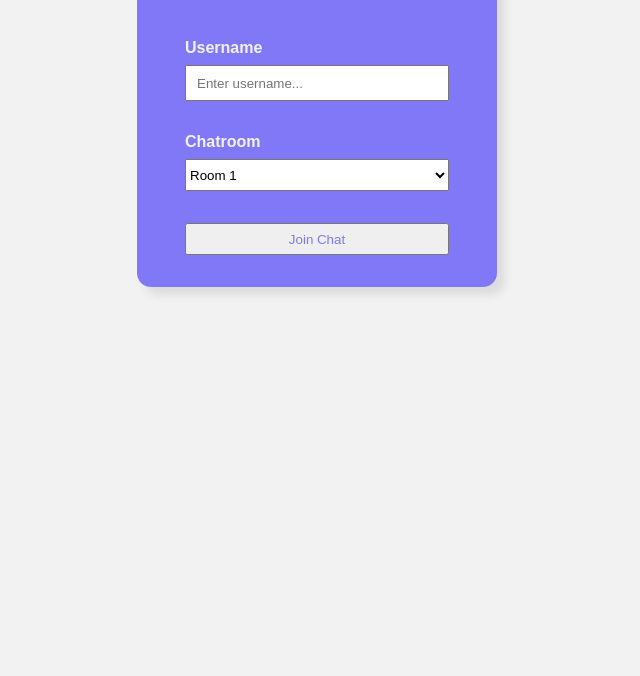
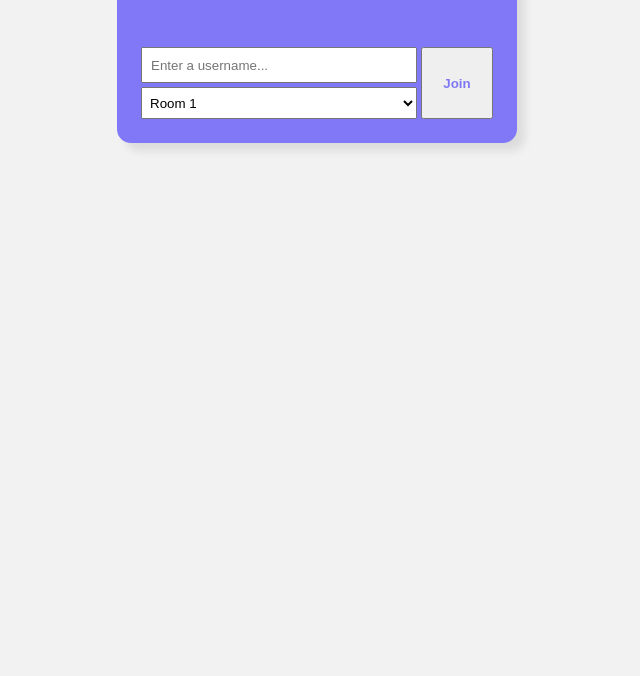
Before and after one commit to thomas-mol/chat-app, a website built with Vite: page client/index.html in a window 1280 px wide. Shown: the part 124-800 px from the top of the page, without its empty margins (323-963 px from the left). Built offline with nearby package versions, Linux system fonts and the light colour scheme.

Commit message:
Style: Change look of login screen

```diff
--- a/client/chatroom.css
+++ b/client/chatroom.css
@@ -1,6 +1,7 @@
 body {
   display: flex;
   flex-direction: row;
+  flex-wrap: wrap-reverse;
   gap: 1rem;
   font-family: Arial, Helvetica, sans-serif;
   background-color: #f2f2f2;
@@ -15,7 +16,7 @@ body {
   margin: auto;
   background-image: url("./assets/background.png");
   background-size: contain;
-  border: 0.25rem solid rgba(17, 0, 252, 0.5);
+  border: 0.5rem solid rgba(17, 0, 252, 0.5);
   border-radius: 1rem;
   box-shadow: 0.5rem 0.5rem 0.5rem #dcdcdc;
   overflow: hidden;
@@ -57,8 +58,12 @@ body {
     color: #f2f2f2;
   }
 
-  #room {
+  #exit-btn {
     margin-left: auto;
+    i {
+      font-size: 1.5rem;
+      cursor: pointer;
+    }
   }
 }
 
@@ -74,6 +79,7 @@ body {
 .message-notification {
   text-align: center;
   font-style: italic;
+  color: #6e6e6e;
 }
 
 .message-left,
@@ -134,11 +140,3 @@ body {
   padding: 0 1rem;
   cursor: pointer;
 }
-
-#exit-btn {
-  padding: 1rem;
-  i {
-    font-size: 1.5rem;
-    cursor: pointer;
-  }
-}
--- a/client/index.html
+++ b/client/index.html
@@ -12,17 +12,15 @@
       <h2 id="app-title">🍅 Ketch-Up</h2>
       <form id="login-form" action="chatroom.html">
         <div class="form-control">
-          <label for="username">Username</label>
           <input
             type="text"
             name="username"
             id="username"
-            placeholder="Enter username..."
+            placeholder="Enter a username..."
             required
           />
         </div>
         <div class="form-control">
-          <label for="room">Chatroom</label>
           <select name="room" id="room">
             <option value="1">Room 1</option>
             <option value="2">Room 2</option>
@@ -31,8 +29,8 @@
             <option value="5">Room 5</option>
           </select>
         </div>
-        <div class="form-control">
-          <button type="submit" class="btn">Join Chat</button>
+        <div class="form-control join-button">
+          <button type="submit">Join</button>
         </div>
       </form>
     </div>
--- a/client/login.css
+++ b/client/login.css
@@ -16,7 +16,7 @@ body {
 
 #login-container {
   margin: auto;
-  max-width: 360px;
+  max-width: 400px;
   width: 90%;
   background-color: rgba(17, 0, 252, 0.5);
   color: #f2f2f2;
@@ -26,20 +26,16 @@ body {
 }
 
 #login-form {
-  display: flex;
-  flex-direction: column;
-  padding: 1rem 3rem 2rem;
-  gap: 2rem;
+  display: grid;
+  grid-template-columns: 1fr auto;
+  gap: 0.25rem;
+  padding: 1.5rem;
 }
 
 .form-control {
   display: flex;
   flex-direction: column;
   gap: 0.5rem;
-
-  label {
-    font-weight: bold;
-  }
 
   input,
   select,
@@ -48,11 +44,24 @@ body {
   }
 
   input {
-    padding: 0 0.625rem;
+    padding: 0 0.5rem;
   }
 
+  select {
+    padding-left: 0.25rem;
+  }
+}
+
+.join-button {
+  grid-column: 2/3;
+  grid-row: 1/3;
+
+  aspect-ratio: 1 / 1;
+
   button {
+    height: 100%;
     cursor: pointer;
+    font-weight: bold;
     color: rgba(17, 0, 252, 0.5);
   }
 }
--- a/server/server.js
+++ b/server/server.js
@@ -17,6 +17,7 @@ io.on("connection", (socket) => {
 
   socket.on("join-room", ({ username, room }) => {
     const user = new User(socket.id, username, room); // make a user object
+
     console.log(user);
 
     socket.join(user.room); // add socket to room
@@ -77,8 +78,6 @@ io.on("connection", (socket) => {
       .filter((user) => user.room === room)
       .map((user) => user.username);
 
-    console.log(usernames);
-
     io.to(room).emit("user-list", usernames);
   }
 
```
Also changed, not shown: client/chatroom.html (+6 -7 lines), client/classes/message.js (deleted, +0 -18 lines).
